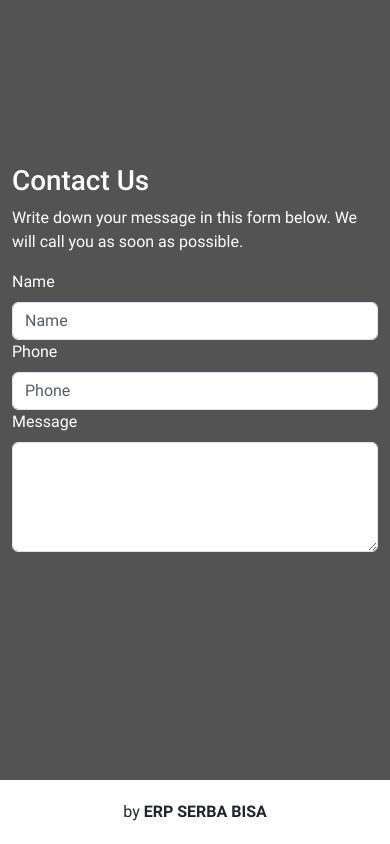
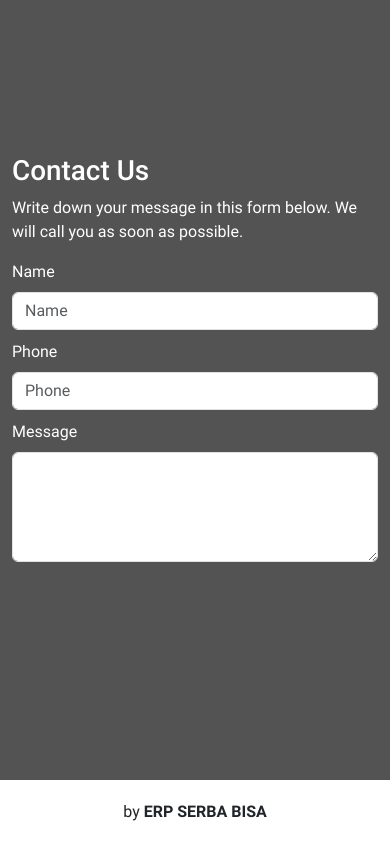
Before and after one commit to danielistyo/kedatech, a React (Create React App) app: page / in a window 390 px wide. Shown: the part 3145-3989 px from the top of the page. Built offline with nearby package versions, Linux system fonts and the light colour scheme.

Commit message:
update style of contact

```diff
--- a/src/components/Contact/Contact.jsx
+++ b/src/components/Contact/Contact.jsx
@@ -26,14 +26,14 @@ const Contact = () => {
                     <Form.Control type="text" placeholder="Name" />
                   </Form.Group>
                 </Col>
-                <Col md={6}>
+                <Col md={6} className="phone-input">
                   <Form.Group>
                     <Form.Label>Phone</Form.Label>
                     <Form.Control type="number" placeholder="Phone" />
                   </Form.Group>
                 </Col>
               </Row>
-              <Col>
+              <Col className="message-input">
                 <Form.Group>
                   <Form.Label>Message</Form.Label>
                   <Form.Control as="textarea" rows={4} />
--- a/src/components/Contact/Contact.scss
+++ b/src/components/Contact/Contact.scss
@@ -4,4 +4,14 @@
   color: #fff;
   display: flex;
   align-items: center;
+
+  .message-input {
+    margin-top: 10px;
+  }
+
+  @media screen and (max-width: 768px) {
+    .phone-input {
+      margin-top: 10px;
+    }
+  }
 }
```
